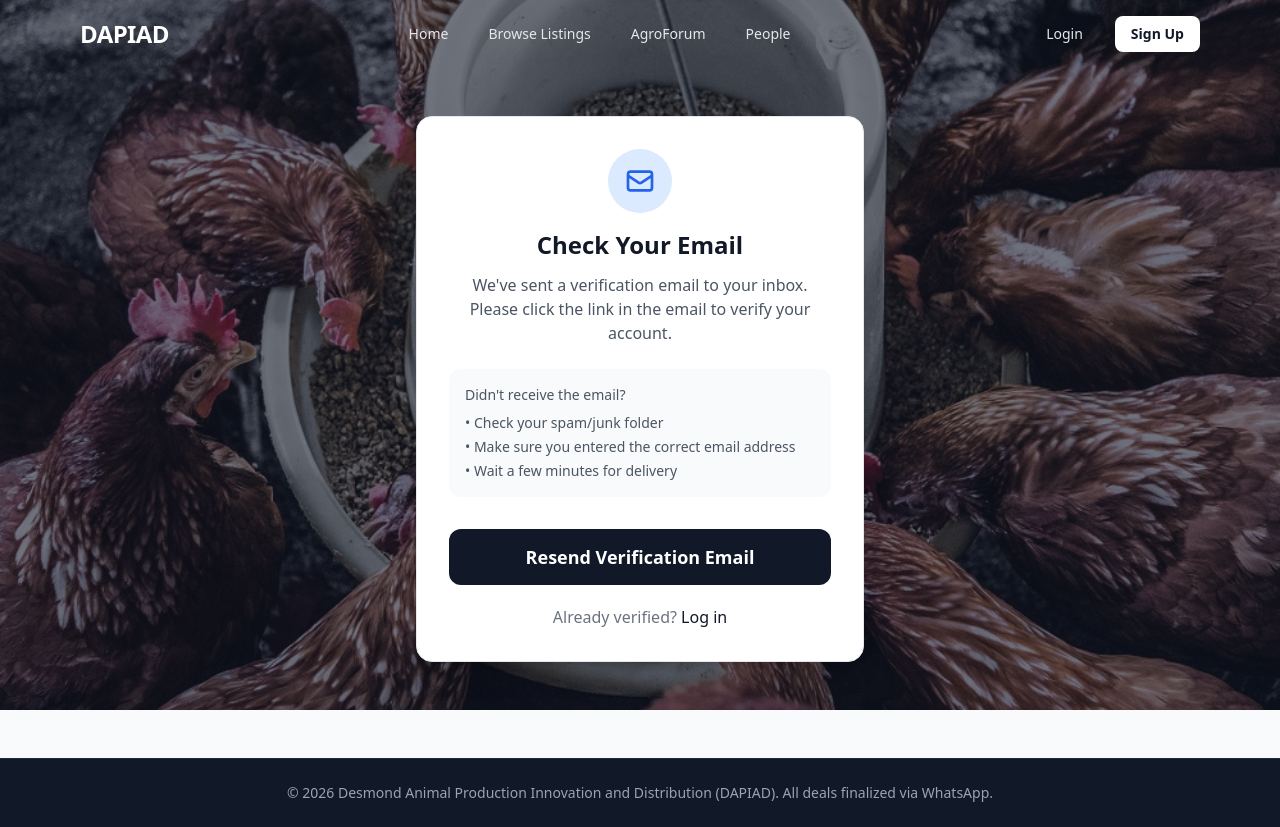
After one commit to PRAISETech145/DesmondLivestock, a Django app: page /accounts/verify-email/sent/ in a window 1280 px wide. The commit adds this page. Run offline with Django 5.2, Linux system fonts and the light colour scheme; some libraries are stand-ins or nearby versions.

Commit message:
Email Verification

```diff
--- a/accounts/models.py
+++ b/accounts/models.py
@@ -17,6 +17,7 @@ class CustomUser(AbstractUser):
     in the Django admin for their own account (and any staff
     they trust). Regular buyers never see a "become a seller" option.
     """
+    email = models.EmailField(unique=True)
     is_seller = models.BooleanField(default=False)
     phone = models.CharField(max_length=20, blank=True)
     avatar = CloudinaryField('image', folder='avatars/', blank=True, null=True)
@@ -27,6 +28,11 @@ class CustomUser(AbstractUser):
     is_verified = models.BooleanField(default=False)
     verified_at = models.DateTimeField(null=True, blank=True)
     verification_notes = models.TextField(blank=True, max_length=500, help_text="Admin notes about verification")
+
+    # Email verification
+    email_verified = models.BooleanField(default=False)
+    email_verification_token = models.CharField(max_length=64, blank=True, null=True)
+    email_verification_sent_at = models.DateTimeField(null=True, blank=True)
 
     def __str__(self):
         return self.username
--- a/accounts/urls.py
+++ b/accounts/urls.py
@@ -4,9 +4,12 @@ from . import views
 
 app_name = "accounts"
 urlpatterns = [
-    path("login/", auth_views.LoginView.as_view(template_name="accounts/login.html"), name="login"),
+    path("login/", views.EmailVerifiedLoginView.as_view(), name="login"),
     path("logout/", auth_views.LogoutView.as_view(next_page="listings:list"), name="logout"),
     path("signup/", views.signup, name="signup"),
+    path("verify-email/sent/", views.verify_email_sent, name="verify_email_sent"),
+    path("verify-email/resend/", views.resend_verification, name="resend_verification"),
+    path("verify-email/<str:token>/", views.verify_email, name="verify_email"),
     path("profile/", views.profile, name="profile"),
     path("profile/edit/", views.edit_profile, name="edit_profile"),
     path("profile/<str:username>/", views.profile, name="profile"),
--- a/accounts/views.py
+++ b/accounts/views.py
@@ -1,9 +1,26 @@
+import secrets
+
 from django.contrib.auth import login
 from django.contrib.auth.decorators import login_required
+from django.contrib.auth.views import LoginView
+from django.core.mail import send_mail
 from django.shortcuts import get_object_or_404, redirect, render
+from django.utils import timezone
 
 from .forms import ProfileForm, SignUpForm
 from .models import CustomUser
+
+
+class EmailVerifiedLoginView(LoginView):
+    """Login view that requires email verification"""
+    template_name = "accounts/login.html"
+
+    def form_valid(self, form):
+        user = form.get_user()
+        if not user.email_verified:
+            form.add_error(None, "Please verify your email address before logging in. Check your inbox for the verification link.")
+            return self.form_invalid(form)
+        return super().form_valid(form)
 
 
 def signup(request):
@@ -11,12 +28,109 @@ def signup(request):
         form = SignUpForm(request.POST)
         if form.is_valid():
             user = form.save()
-            login(request, user)
-            next_url = request.GET.get("next") or "listings:list"
-            return redirect(next_url)
+            # Generate and send email verification token
+            send_verification_email(user, request)
+            # Don't log in the user until they verify their email
+            return redirect("accounts:verify_email_sent")
     else:
         form = SignUpForm()
     return render(request, "accounts/signup.html", {"form": form})
+
+
+def send_verification_email(user, request):
+    """Generate token and send verification email"""
+    token = secrets.token_urlsafe(32)
+    user.email_verification_token = token
+    user.email_verification_sent_at = timezone.now()
+    user.save(update_fields=["email_verification_token", "email_verification_sent_at"])
+
+    verification_url = request.build_absolute_uri(
+        f"/accounts/verify-email/{token}/"
+    )
+
+    subject = "Verify your email address - Livestock Marketplace"
+    message = f"""
+Hi {user.username},
+
+Please verify your email address by clicking the link below:
+
+{verification_url}
+
+This link will expire in 24 hours.
+
+If you didn't create an account, you can safely ignore this email.
+
+Thanks,
+The Livestock Marketplace Team
+    """
+
+    try:
+        send_mail(
+            subject,
+            message,
+            None,  # Uses DEFAULT_FROM_EMAIL
+            [user.email],
+            fail_silently=False,
+        )
+    except Exception:
+        # Log error but don't fail the signup
+        pass
+
+
+def verify_email(request, token):
+    """Verify user's email with token"""
+    try:
+        user = CustomUser.objects.get(email_verification_token=token)
+    except CustomUser.DoesNotExist:
+        return render(request, "accounts/verify_email.html", {
+            "success": False,
+            "message": "Invalid or expired verification link."
+        })
+
+    # Check if token is older than 24 hours
+    if user.email_verification_sent_at:
+        elapsed = timezone.now() - user.email_verification_sent_at
+        if elapsed.total_seconds() > 24 * 3600:
+            return render(request, "accounts/verify_email.html", {
+                "success": False,
+                "message": "Verification link has expired. Please request a new one."
+            })
+
+    # Verify the email
+    user.email_verified = True
+    user.email_verification_token = None
+    user.email_verification_sent_at = None
+    user.save(update_fields=["email_verified", "email_verification_token", "email_verification_sent_at"])
+
+    return render(request, "accounts/verify_email.html", {
+        "success": True,
+        "message": "Email verified successfully! You can now log in."
+    })
+
+
+def verify_email_sent(request):
+    """Page shown after signup, telling user to check their email"""
+    return render(request, "accounts/verify_email_sent.html")
+
+
+def resend_verification(request):
+    """Resend verification email"""
+    if request.method == "POST":
+        email = request.POST.get("email")
+        try:
+            user = CustomUser.objects.get(email=email)
+            if not user.email_verified:
+                send_verification_email(user, request)
+            # Always show success to prevent email enumeration
+            return render(request, "accounts/verify_email_sent.html", {
+                "resent": True
+            })
+        except CustomUser.DoesNotExist:
+            # Don't reveal if email exists
+            return render(request, "accounts/verify_email_sent.html", {
+                "resent": True
+            })
+    return render(request, "accounts/resend_verification.html")
 
 
 @login_required
--- /dev/null
+++ b/templates/accounts/verify_email_sent.html
@@ -0,0 +1,54 @@
+{% extends "base.html" %}
+{% load static %}
+{% block title %}Check Your Email - Livestock Market{% endblock %}
+
+{% block header_bg %}
+<img src="{% static 'imgs/what-is-intensive-livestock-farming.jpg' %}" alt="" class="w-full h-full object-cover opacity-40">
+{% endblock %}
+
+{% block hero %}
+<div class="relative z-10 flex min-h-[calc(100vh-header-height)] items-center justify-center px-3 py-8 sm:px-4 sm:py-12" style="--header-height: 4rem;">
+  <div class="max-w-md w-full">
+    <div class="bg-white border border-gray-200 rounded-2xl p-5 sm:p-6 lg:p-8 shadow-xl text-center">
+      <div class="w-16 h-16 bg-blue-100 rounded-full flex items-center justify-center mx-auto mb-4">
+        <svg class="w-8 h-8 text-blue-600" fill="none" stroke="currentColor" viewBox="0 0 24 24">
+          <path stroke-linecap="round" stroke-linejoin="round" stroke-width="2" d="M3 8l7.89 5.26a2 2 0 002.22 0L21 8M5 19h14a2 2 0 002-2V7a2 2 0 00-2-2H5a2 2 0 00-2 2v10a2 2 0 002 2z"></path>
+        </svg>
+      </div>
+      <h2 class="text-xl sm:text-2xl font-bold text-gray-900 mb-3">Check Your Email</h2>
+      <p class="text-gray-600 mb-6">
+        We've sent a verification email to your inbox. Please click the link in the email to verify your account.
+      </p>
+
+      {% if resent %}
+      <div class="bg-green-50 border border-green-200 rounded-xl p-3 sm:p-4 mb-4">
+        <p class="text-green-700 text-sm">A new verification email has been sent!</p>
+      </div>
+      {% endif %}
+
+      <div class="bg-gray-50 rounded-xl p-4 mb-4 text-left">
+        <p class="text-sm text-gray-600 mb-2">Didn't receive the email?</p>
+        <ul class="text-sm text-gray-600 space-y-1">
+          <li>• Check your spam/junk folder</li>
+          <li>• Make sure you entered the correct email address</li>
+          <li>• Wait a few minutes for delivery</li>
+        </ul>
+      </div>
+
+      <form method="post" action="{% url 'accounts:resend_verification' %}" class="space-y-4">
+        {% csrf_token %}
+        <button type="submit"
+                class="w-full bg-gray-900 text-white py-3.5 rounded-xl font-semibold text-base sm:text-lg hover:bg-gray-700 transition-colors touch-manipulation">
+          Resend Verification Email
+        </button>
+      </form>
+
+      <p class="text-center text-gray-500 text-sm sm:text-base mt-5">
+        Already verified? <a href="{% url 'accounts:login' %}" class="text-gray-900 font-medium hover:text-gray-700">Log in</a>
+      </p>
+    </div>
+  </div>
+</div>
+{% endblock %}
+
+{% block content %}{% endblock %}
```
Also changed, not shown: templates/accounts/login.html (+14 -0 lines), templates/accounts/resend_verification.html (added, +41 -0 lines), templates/accounts/verify_email.html (added, +44 -0 lines), static/imgs/fertilizer.jpg (added).
